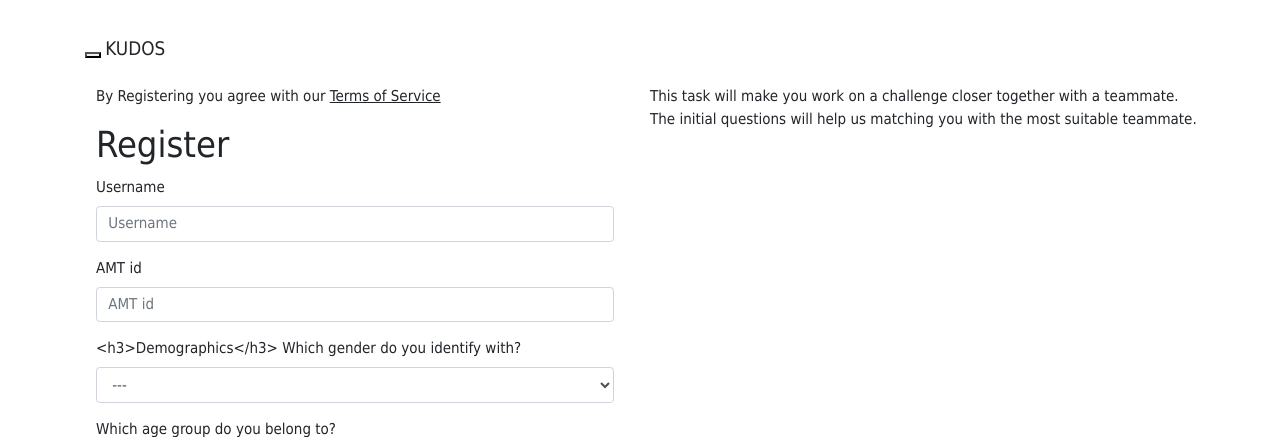
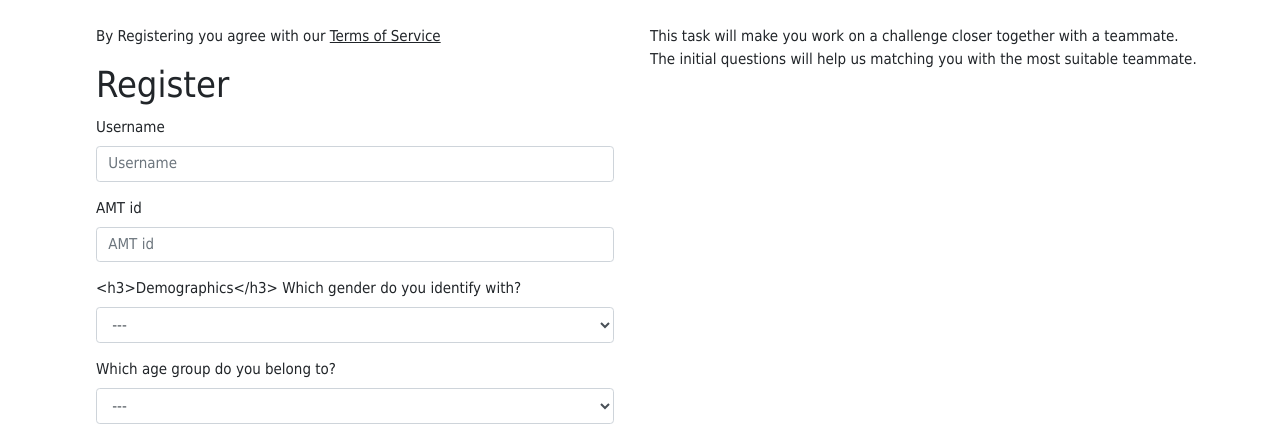
Before and after one commit to Fedilas/flask-amt, a Flask app: page /auth/register in a window 1280 px wide. Shown: the top 437 px of the page. Run offline with Flask 2, Linux system fonts and the light colour scheme; some libraries are stand-ins or nearby versions.

Commit message:
commented out the navbar

```diff
--- a/app/templates/base.html
+++ b/app/templates/base.html
@@ -28,34 +28,34 @@
 {% block navbar %}
 <nav class="navbar navbar-default">
     <div class="container">
-        <div class="navbar-header">
-            <br>
-            <button type="button" class="navbar-toggle collapsed" data-toggle="collapse"
-                    data-target="#bs-example-navbar-collapse-1" aria-expanded="false">
-                <span class="sr-only">Toggle navigation</span>
-                <span class="icon-bar"></span>
-                <span class="icon-bar"></span>
-                <span class="icon-bar"></span>
-            </button>
-            <a class="navbar-brand">KUDOS</a>
-        </div>
-        <div class="collapse navbar-collapse" id="bs-example-navbar-collapse-1">
-            {% if g.search_form %}
-            <!--                <form class="navbar-form navbar-left" method="get" action="{{ url_for('main.search') }}">-->
-            <!--                    <div class="form-group">-->
-            <!--                        {{ g.search_form.q(size=20, class='form-control', placeholder=g.search_form.q.label.text) }}-->
-            <!--                    </div>-->
-            <!--                </form>-->
-            {% endif %}
-            <ul class="nav navbar-nav navbar-right">
-                {% if current_user.is_anonymous %}
-                <li><a href="{{ url_for('auth.login') }}">{{ _('Login') }}</a></li>
-                {% else %}
-                <li><a href="{{ url_for('main.user', username=current_user.username) }}">{{ _('Match') }}</a></li>
-                <li><a href="{{ url_for('auth.logout') }}">{{ _('Logout') }}</a></li>
-                {% endif %}
-            </ul>
-        </div>
+<!--        <div class="navbar-header">-->
+<!--            <br>-->
+<!--            <button type="button" class="navbar-toggle collapsed" data-toggle="collapse"-->
+<!--                    data-target="#bs-example-navbar-collapse-1" aria-expanded="false">-->
+<!--                <span class="sr-only">Toggle navigation</span>-->
+<!--                <span class="icon-bar"></span>-->
+<!--                <span class="icon-bar"></span>-->
+<!--                <span class="icon-bar"></span>-->
+<!--            </button>-->
+<!--            <a class="navbar-brand">KUDOS</a>-->
+<!--        </div>-->
+<!--        <div class="collapse navbar-collapse" id="bs-example-navbar-collapse-1">-->
+<!--            {% if g.search_form %}-->
+<!--            &lt;!&ndash;                <form class="navbar-form navbar-left" method="get" action="{{ url_for('main.search') }}">&ndash;&gt;-->
+<!--            &lt;!&ndash;                    <div class="form-group">&ndash;&gt;-->
+<!--            &lt;!&ndash;                        {{ g.search_form.q(size=20, class='form-control', placeholder=g.search_form.q.label.text) }}&ndash;&gt;-->
+<!--            &lt;!&ndash;                    </div>&ndash;&gt;-->
+<!--            &lt;!&ndash;                </form>&ndash;&gt;-->
+<!--            {% endif %}-->
+<!--            <ul class="nav navbar-nav navbar-right">-->
+<!--                {% if current_user.is_anonymous %}-->
+<!--                <li><a href="{{ url_for('auth.login') }}">{{ _('Login') }}</a></li>-->
+<!--                {% else %}-->
+<!--                <li><a href="{{ url_for('main.user', username=current_user.username) }}">{{ _('Match') }}</a></li>-->
+<!--                <li><a href="{{ url_for('auth.logout') }}">{{ _('Logout') }}</a></li>-->
+<!--                {% endif %}-->
+<!--            </ul>-->
+<!--        </div>-->
     </div>
 </nav>
 {% endblock %}
```
